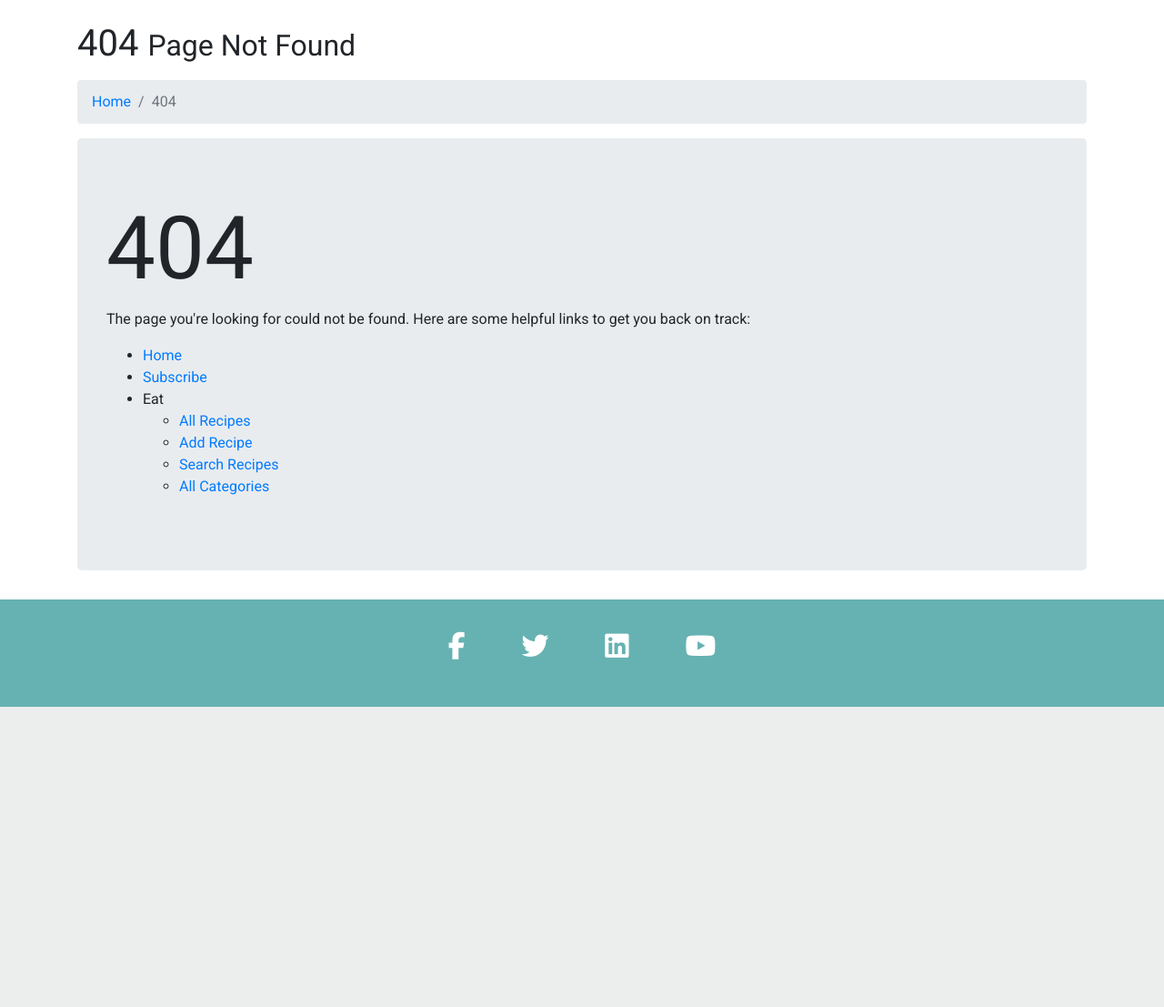
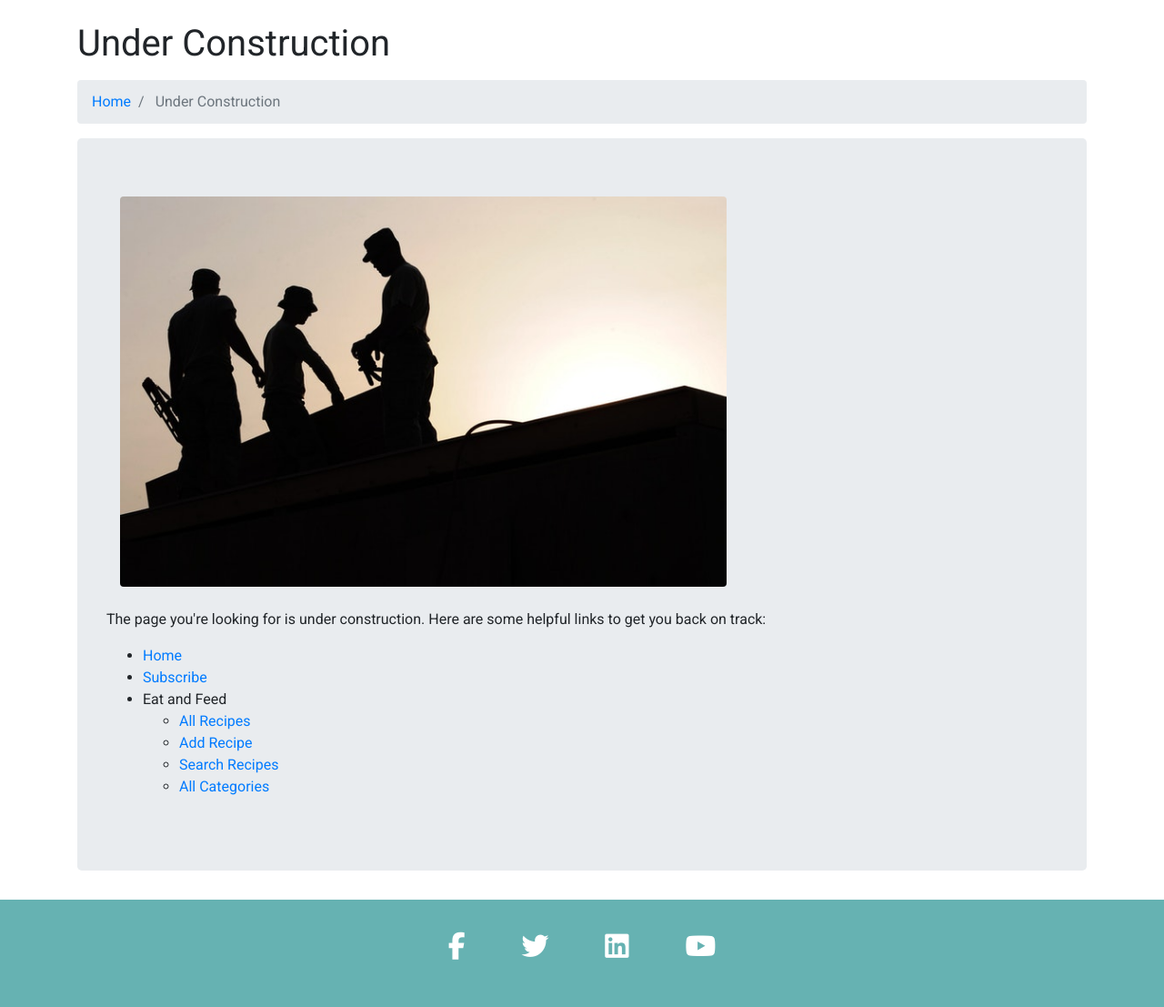
Before and after one commit to davidjbuchanan/MS3-lockdown, a Flask app: page /error in a window 1280 px wide. Shown: the part 56-1163 px from the top of the page at 91% size. Before the commit the page ends 833 px from the top, so only its background shows below. Run offline with Flask 2, Linux system fonts and the light colour scheme; some libraries are stand-ins or nearby versions.

Commit message:
'under construction' image added. Error 404 references removed

```diff
--- a/templates/error.html
+++ b/templates/error.html
@@ -1,26 +1,23 @@
 {% extends 'base.html' %} {% block content %}
 <!-- Page Content -->
-<body>
-
-
-  <!-- Page Content -->
 <div class="container">
-
     <!-- Page Heading/Breadcrumbs -->
-    <h1 class="mt-4 mb-3">404
-      <small>Page Not Found</small>
+    <h1 class="mt-4 mb-3">
+        Under Construction
     </h1>
-
     <ol class="breadcrumb">
         <li class="breadcrumb-item">
             <a href="{{ url_for('index') }}">Home</a>
         </li>
-      <li class="breadcrumb-item active">404</li>
+        <li class="breadcrumb-item active">
+            Under Construction
+        </li>
     </ol>
-
     <div class="jumbotron">
-        <h1 class="display-1">404</h1>
-        <p>The page you're looking for could not be found. Here are some helpful links to get you back on track:</p>
+        <div class="col-lg-8 mb-4">
+            <img class="img-fluid rounded" src="static/images/building-construction-site-work-38293.jpg" alt="building construction site">
+        </div>
+        <p>The page you're looking for is under construction. Here are some helpful links to get you back on track:</p>
         <ul>
             <li>
                 <a href="{{ url_for('index') }}">Home</a>
@@ -29,7 +26,7 @@
                 <a href="{{ url_for('subscribe') }}">Subscribe</a>
             </li>
             <li>
-                Eat
+                Eat and Feed
                 <ul>
                     <li>
                         <a href="{{ url_for('all_recipes') }}">All Recipes</a>
@@ -48,7 +45,6 @@
         </ul>
     </div>
     <!-- /.jumbotron -->
-
 </div>
 <!-- /.container -->
 {% endblock %}
```
Also changed, not shown: static/images/building-construction-site-work-38293.jpg (added). Lines whose indentation alone changed are shown as unchanged.
